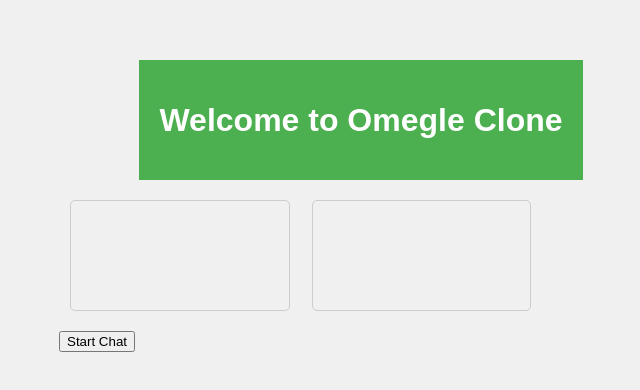
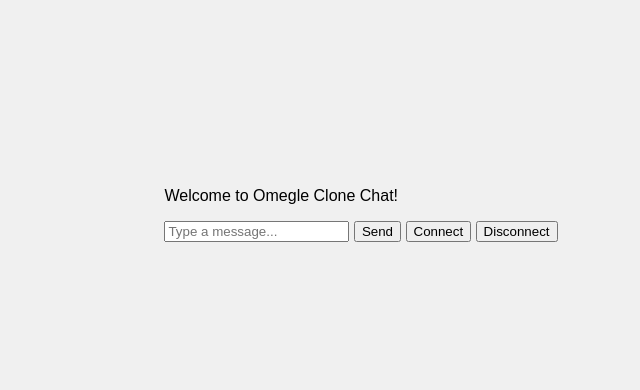
Before and after one commit to Radhekrishna63647/OmegleClone, a plain HTML site: page index.html in a window 1280 px wide. Shown: the part 194-584 px from the top of the page, without its empty margins (279-919 px from the left). Drawn offline with Linux system fonts and the light colour scheme.

Commit message:
Update index.html

```diff
--- a/index.html
+++ b/index.html
@@ -7,16 +7,15 @@
     <link rel="stylesheet" href="styles.css">
 </head>
 <body>
-    <header>
-        <h1>Welcome to Omegle Clone</h1>
-    </header>
-    <main>
-        <div id="videoChatSection">
-            <video id="localVideo" autoplay muted></video>
-            <video id="remoteVideo" autoplay></video>
+    <div class="chat-container">
+        <div id="chat-box">
+            <p>Welcome to Omegle Clone Chat!</p>
         </div>
-        <button id="startChat">Start Chat</button>
-    </main>
+        <input type="text" id="message" placeholder="Type a message...">
+        <button onclick="sendMessage()">Send</button>
+        <button onclick="connectUser()">Connect</button>
+        <button onclick="disconnectUser()">Disconnect</button>
+    </div>
     <script src="script.js"></script>
 </body>
 </html>
```
